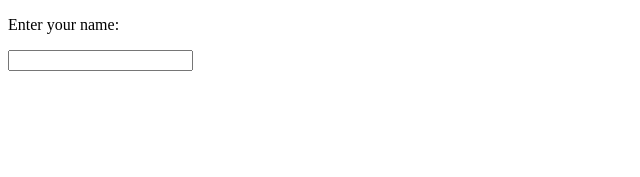
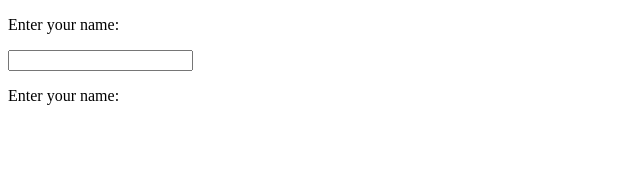
Before and after one commit to acciojob/personal-greeting-Alkeshkumar94, a React app: page / in a window 1280 px wide. Shown: the top 177 px of the page, without its empty margins (0-640 px from the left). Built offline with nearby package versions, Linux system fonts and the light colour scheme.

Commit message:
Update App.js

```diff
--- a/src/components/App.js
+++ b/src/components/App.js
@@ -16,7 +16,10 @@ function App() {
         value={name}
         onChange={handleInputChange}
       />
-      {name && <p>Hello {name}!</p>}
+
+     <p>      Enter your name:{' '}
+        {name ? `Hello ${name}!` : ''}
+  </p>
     </div>
   );
 }
```
